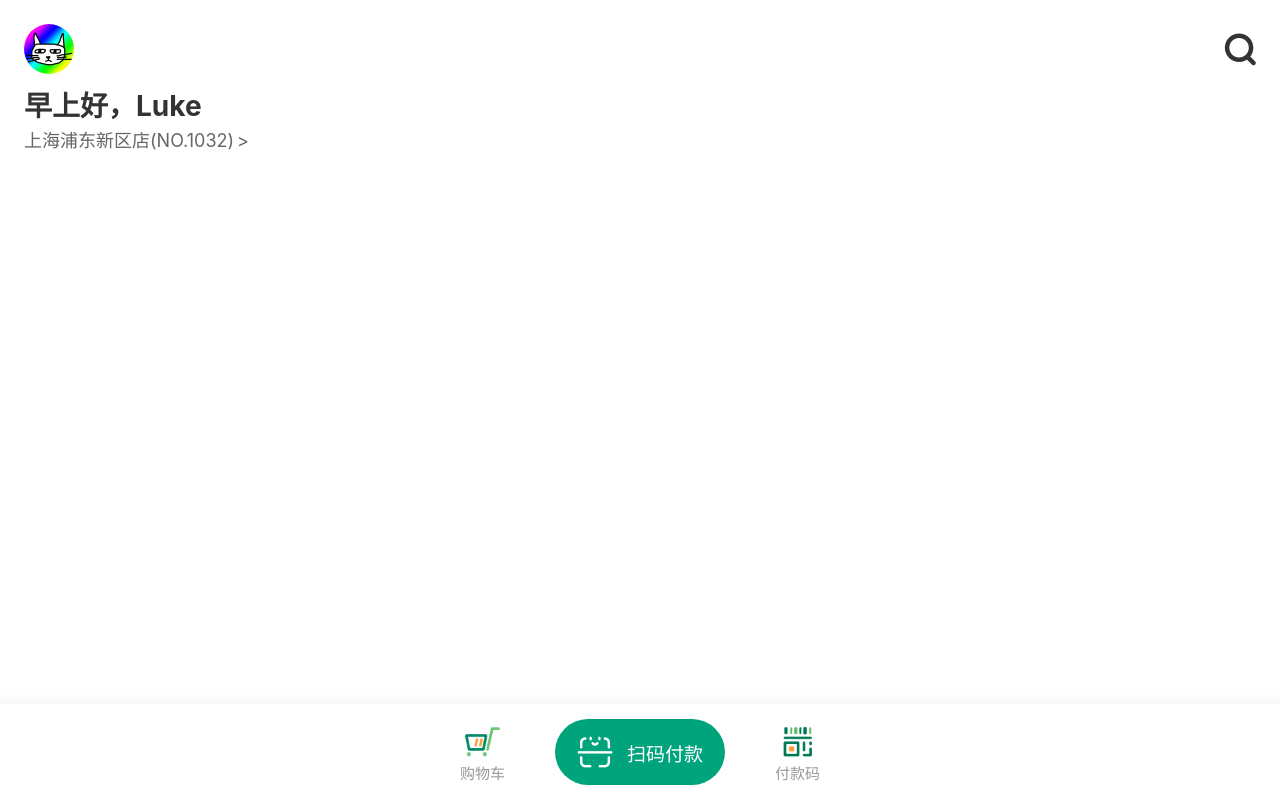
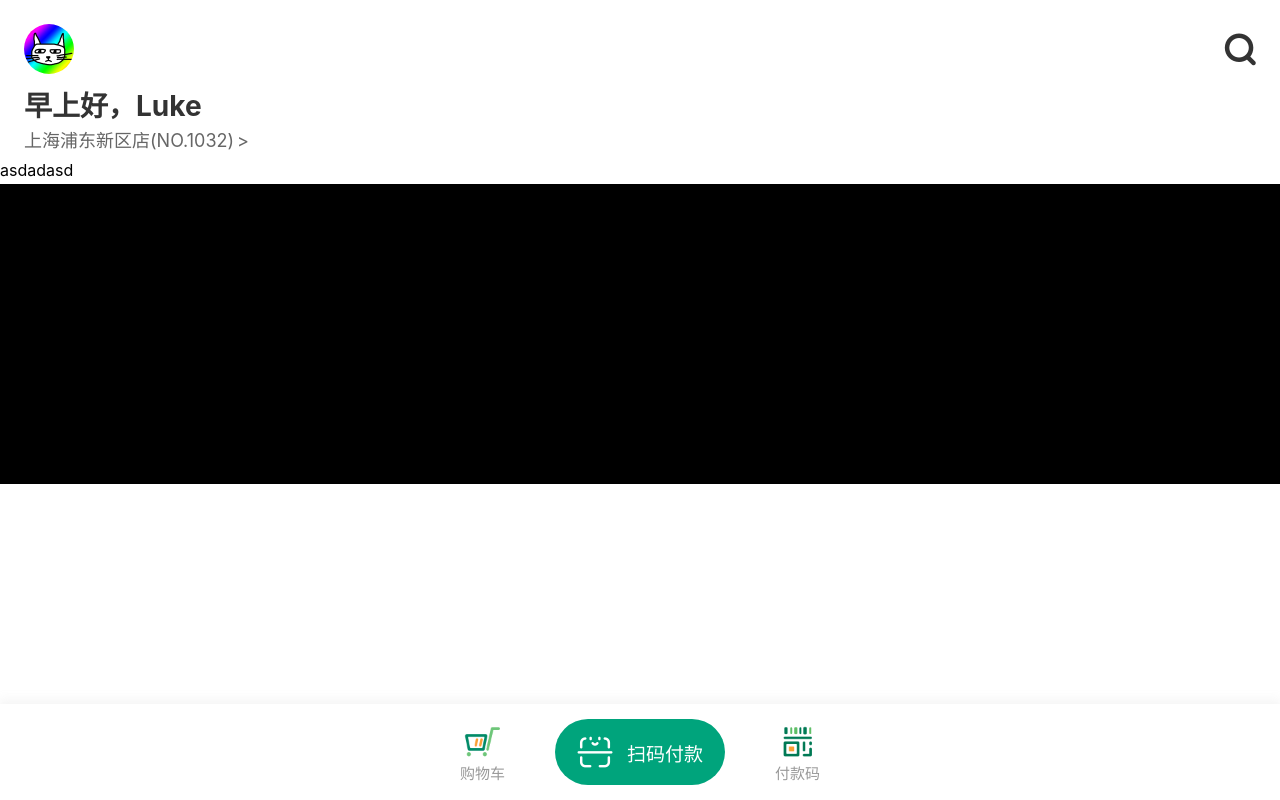
Before and after one commit to asahiP/7-eleven, a React app: page / in a window 1280 px wide. Built offline with nearby package versions, Linux system fonts and the light colour scheme.

Commit message:
- 新增：页面<Home>内边距 - 修复：公共组件<Flipping>错误动画方向
- 完成：公共组件<Slideshow>

- 更新：优化公共组件<Flipping>部分代码

```diff
--- a/pages/Home/Home.scss
+++ b/pages/Home/Home.scss
@@ -8,6 +8,7 @@
     position: fixed;
     top: $sticky__offset + 7;
     right: $sticky__offset;
+    z-index: 2;
 
     font-size: $icon-size-main;
     font-weight: 600;
--- a/pages/Home/Home.tsx
+++ b/pages/Home/Home.tsx
@@ -1,10 +1,12 @@
 import React, { useState, useEffect } from 'react'
 import { Link } from 'react-router-dom'
-import { throttle } from '@/utils'
+import { throttle, range } from '@/utils'
 
 import './Home.scss'
 import Sticky from './Sticky'
 import TabBar from './TapBar'
+import Slideshow from '@/components/Slideshow'
+import Flipping from '@/components/Flipping'
 
 export default function Home (): JSX.Element {
   const [scrollTop, setScrollTop] = useState(0)
@@ -20,6 +22,12 @@ export default function Home (): JSX.Element {
       <Sticky scrollTop={scrollTop}/>
       <Link to="/" className="home__search-wapper"><span className="common__icon common__icon--search"></span></Link>
       <div className="home__content-wapper">
+        <Flipping value={'asdadasd'}/>
+        <Slideshow index={2}>
+          {
+            range(10).map((i) => (<div key={i} style={{ width: '100%', height: 300, float: 'left', background: `rgb(${range(3).map(e => 20 * i).join(', ')})` }}></div>))
+          }
+        </Slideshow>
       </div>
       <TabBar/>
     </>
--- a/pages/Home/Sticky.scss
+++ b/pages/Home/Sticky.scss
@@ -11,6 +11,7 @@ $sticky__info-offset-bottom: $sticky__location-size + $sticky__location-offset-b
     position: fixed;
     left: 0;
     top: 0;
+    z-index: 2;
 
     width: 100%;
     height: $sticky__wapper-height;
--- a/pages/Home/TapBar.scss
+++ b/pages/Home/TapBar.scss
@@ -13,6 +13,7 @@ $tapbar__icon-size: $icon-size-main + 8;
     position: fixed;
     left: 0;
     bottom: 0;
+    z-index: 2;
 
     width: 100%;
     height: $tapbar__wapper-height;
--- a/src/components/Flipping.tsx
+++ b/src/components/Flipping.tsx
@@ -14,26 +14,32 @@ export default function Flipping ({
   duration = 300,
   onAnimationEnd: handleAnimationEnd,
 }: Props) {
-  /** 保存已翻转的值，用作对比 */
   const [flippedValue, setFlippedValue] = useState(value)
+  const [flippingValue, setFlippingValue] = useState('')
+
+  const from = useRef(null)
+  const to = useRef(null)
+  const template = useRef(null)
+
   const [wapperStyle, setWapperStyle] = useState({
     display: 'inline-block', overflow: 'hidden', transition: `width ${duration / 2}ms ease-out, height ${duration / 2}ms ease-out`
   })
-  const from = useRef(null)
-  const to = useRef(null)
-  const template = useRef(null)
   const templateStyle = { visibility: 'hidden', position: 'absolute' } as React.CSSProperties
   const [fromStyle, setFromStyle] = useState({ float: 'left' } as React.CSSProperties)
   const [toStyle, setToStyle] = useState({ float: 'left' } as React.CSSProperties)
-  /** 是否在动画中 */
-  const isFlipping = useRef(false)
-  const waitForFlip = useRef(null)
-  const flippingValue = useRef('')
+
+  const handleFlipContext = useRef({
+    isFlipping: false,
+    waitForFlip: null,
+  })
 
   useEffect(() => {
+    const { current: context } = handleFlipContext
+    const { isFlipping } = context
+
     /** 动画未结束时再次调用跳出 */
-    if (isFlipping.current) {
-      waitForFlip.current = value
+    if (isFlipping) {
+      context.waitForFlip = value
       return
     }
 
@@ -41,7 +47,7 @@ export default function Flipping ({
     if (flippedValue === value) {
       return
     } else {
-      flippingValue.current = value
+      setFlippingValue(value)
     }
 
     /** 获取 value 更新后元素尺寸 */
@@ -54,22 +60,22 @@ export default function Flipping ({
     let startTime: number = null
     let request: number = null
     const step = (timestamp: number) => {
-      isFlipping.current = true
+      context.isFlipping = true
       /** 记录动画启动时间 */
       if (!startTime) startTime = timestamp
 
       let currentTime = timestamp - startTime
       if (currentTime < duration) {
         /** 调用缓动函数 */
-        const currentValue = easeOutQuad(currentTime, 0, 100, duration)
+        const currentValue = easeOutQuad(currentTime, 0, 100, duration) * -1
         const newStyle = { transform: `translate3d(0, ${currentValue}%, 0)` }
         setFromStyle(Object.assign({}, fromStyle, newStyle))
         setToStyle(Object.assign({}, toStyle, newStyle))
 
         request = window.requestAnimationFrame(step)
       } else {
-        isFlipping.current = false
-        setFlippedValue(flippingValue.current)
+        context.isFlipping = false
+        setFlippedValue(flippingValue)
         /** 调用动画结束钩子 */
         typeof handleAnimationEnd === 'function' && handleAnimationEnd()
 
@@ -89,18 +95,18 @@ export default function Flipping ({
           })
           .then(() => {
             /** 如果在上次动画执行中有未更新的数据则再次调用动画 */
-            const { current: waitForFlipValue } = waitForFlip
-            if (waitForFlipValue && waitForFlipValue !== flippedValue) {
+            const { waitForFlip } = context
+            if (waitForFlip && waitForFlip !== flippedValue) {
               /** 获取 value 更新后元素尺寸 */
               const { offsetWidth, offsetHeight } = template.current
               setWapperStyle(Object.assign({}, wapperStyle, {
                 width: offsetWidth,
                 height: offsetHeight
               }))
-              flippingValue.current = waitForFlipValue
-              waitForFlip.current = null
+              setFlippingValue(waitForFlip)
+              context.waitForFlip = null
+
               startTime = null
-
               request = window.requestAnimationFrame(step)
             }
           })
@@ -108,12 +114,13 @@ export default function Flipping ({
     }
 
     request = window.requestAnimationFrame(step)
-  }, [value])
+  }, [value, flippingValue])
+
   return (
     <span style={wapperStyle}>
       <span className={className} style={templateStyle} ref={template}>{value}</span>
       <span className={className} style={fromStyle} ref={from}>{flippedValue}</span>
-      <span className={className} style={toStyle} ref={to}>{flippingValue.current}</span>
+      <span className={className} style={toStyle} ref={to}>{flippingValue}</span>
     </span>
   )
 }
--- /dev/null
+++ b/src/components/Slideshow.tsx
@@ -0,0 +1,207 @@
+import React, { useState, useEffect, useRef } from 'react'
+import { easeOutQuad } from '@/easing'
+
+interface Props {
+  className?: string
+  children?: React.ReactNode
+  onIndexChange?: (index: number) => void
+  index?: number
+}
+
+interface RemadeChildren {
+  el: HTMLElement
+  width: number
+  left: number
+}
+
+export default function Slideshow ({
+  className,
+  children,
+  onIndexChange: handleIndexChange,
+  index
+}: Props): JSX.Element {
+  const wapper: React.MutableRefObject<HTMLDivElement> = useRef(null)
+  const content: React.MutableRefObject<HTMLDivElement> = useRef(null)
+  const [contentStyle, setcontentStyle] = useState({} as React.CSSProperties)
+  const remadeChildren: React.MutableRefObject<RemadeChildren[]> = useRef([])
+  const [initial, setInitial] = useState(false)
+
+  const handleAnimationContext = useRef({
+    startTime: null,
+    request: null,
+    duration: 250,
+  })
+
+  const handleTouchContext = useRef({
+    index: 0,
+    offsetLeft: 0,
+
+    isToucing: false,
+    isToRight: null,
+    touchStartTime: 0,
+    touchStartX: 0,
+    touchStartLeft:0,
+    touchEndX: 0
+  })
+
+  /** 缓动动画函数 */
+  const step = (timeStamp: number, startValue: number, changeValue: number) => {
+    const { current: context } = handleAnimationContext
+    let { startTime, duration } = context
+    if (!startTime) startTime = context.startTime = timeStamp
+    const currentTime = timeStamp - startTime
+
+    if (currentTime < duration) {
+      const currentValue = easeOutQuad(
+        currentTime,
+        0,
+        changeValue,
+        duration
+      )
+
+      setTranslate(currentValue + startValue)
+
+      context.request = window.requestAnimationFrame(timeStamp => step(timeStamp, startValue, changeValue))
+    } else {
+      context.startTime = null
+      setTranslate(changeValue + startValue)
+      window.cancelAnimationFrame(context.request)
+    }
+  }
+
+  /** index取值函数 */
+  const computeIndex = (offsetLeft: number): number => {
+    const { width } = remadeChildren.current[0]
+
+    return typeof width === 'number'
+      ? Math.round(Math.abs(offsetLeft) / width)
+      : 0
+  }
+
+  /** contentStyle更新函数 */
+  const setTranslate = (offsetLeft: number) => {
+    const { offsetWidth: wWidth} = wapper.current
+    const { offsetWidth: cWidth} = content.current
+    const minTranslate = (cWidth - wWidth) * -1
+    const computedOffsetLeft = Math.max(minTranslate, Math.min(offsetLeft, 0))
+
+    handleTouchContext.current.offsetLeft = computedOffsetLeft
+    setcontentStyle(Object.assign({}, contentStyle, {
+      transform: `translate3d(${computedOffsetLeft}px, 0, 0)`
+    }))
+
+    return computedOffsetLeft
+  }
+
+  const handleTouchStart = (e: React.TouchEvent<HTMLDivElement>) => {
+    const { timeStamp, touches } = e
+    const { 0: touch } = touches
+    const { pageX } = touch
+
+    const { current: context } = handleTouchContext
+    const { request } = handleAnimationContext.current
+    context.isToucing = true
+    context.touchStartTime = timeStamp
+    context.touchStartX = pageX
+    context.touchStartLeft = context.offsetLeft
+
+    window.cancelAnimationFrame(request)
+    handleAnimationContext.current.startTime = null
+  }
+
+  const handleTouchMove = (e: TouchEvent) => {
+    const { current: context } = handleTouchContext
+    const { isToucing, touchStartX, touchStartLeft } = context
+
+    if (isToucing) {
+      const { touches } = e
+      const { 0: touch } = touches
+      const { pageX } = touch
+      const distance = touchStartX - pageX
+      context.isToRight = distance < 0
+      context.touchEndX = pageX
+      setTranslate(touchStartLeft + distance * -1)
+    }
+  }
+
+  const handleTouchEnd = (e: TouchEvent) => {
+    const delay = 300
+    const minDistance = 50
+    const { current: context } = handleTouchContext
+    const { isToucing, touchStartX, touchEndX, offsetLeft, isToRight, touchStartTime } = context
+
+    if (isToucing) {
+      context.isToucing = false
+      const { timeStamp } = e
+      let index = timeStamp - touchStartTime < delay && Math.abs(touchEndX - touchStartX) > minDistance
+        ? context.index + (isToRight ? -1 : 1)
+        : computeIndex(offsetLeft)
+      index = Math.max(0, Math.min(index, remadeChildren.current.length - 1))
+      const changeValue = remadeChildren.current[index].left - offsetLeft
+      handleAnimationContext.current.request = window.requestAnimationFrame(timeStamp => step(timeStamp, offsetLeft, changeValue))
+      context.index = index
+      typeof handleIndexChange === 'function' && handleIndexChange(index)
+    }
+  }
+
+  /** 收集尺寸定位等相关数据 */
+  useEffect(() => {
+    remadeChildren.current = [...content.current.childNodes as any]
+      .map((el: HTMLElement) => {
+        const { width, left } = el.getBoundingClientRect()
+
+        /** 重新赋值百分比宽度 */
+        el.style.width = `${width}px`
+
+        return { el, width, left }
+      })
+    setcontentStyle(Object.assign({}, contentStyle, {
+      width: remadeChildren.current
+        .map(({ width }) => width)
+        .reduce((previousValue, currentValue) => previousValue + currentValue)
+    }))
+    setInitial(true)
+
+    Promise.resolve()
+      .then(() => {
+        const { left: contentLeft } = content.current.getBoundingClientRect()
+        remadeChildren.current = remadeChildren.current.map(item => {
+          let { el } = item
+          let { left } = el.getBoundingClientRect()
+
+          return Object.assign({}, item, {
+            left: (left - contentLeft) * -1,
+          })
+        })
+      })
+  }, [])
+
+  useEffect(() => {
+    window.addEventListener('touchmove', handleTouchMove)
+    window.addEventListener('touchend', handleTouchEnd)
+
+    return () => {
+      window.removeEventListener('touchmove', handleTouchMove)
+      window.removeEventListener('touchend', handleTouchEnd)
+    }
+  }, [contentStyle])
+
+  /** 根据index响应式更新translate */
+  useEffect(() => {
+    /** 等待contentStyle更新 */
+    if (!initial) return
+    const { current: context } = handleTouchContext
+    const { offsetLeft } = context
+    const _index = Math.max(0, Math.min(index, remadeChildren.current.length - 1))
+
+    const changeValue = remadeChildren.current[_index].left - offsetLeft
+    handleAnimationContext.current.request = window.requestAnimationFrame(timeStamp => step(timeStamp, offsetLeft, changeValue))
+    context.index = _index
+  }, [index, initial])
+
+  return (
+    <div className={className} style={{ overflow: 'hidden' }} ref={wapper}>
+      <div children={children} style={contentStyle} ref={content} onTouchStart={handleTouchStart}></div>
+    </div>
+  )
+}
```
Also changed, not shown: src/components/ScrollView.tsx (+41 -7 lines), src/utils.ts (+16 -7 lines).
